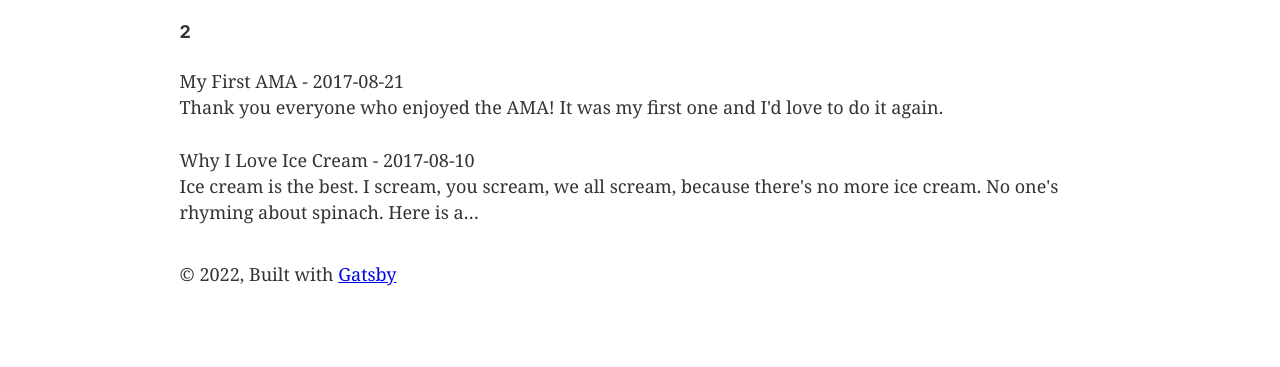
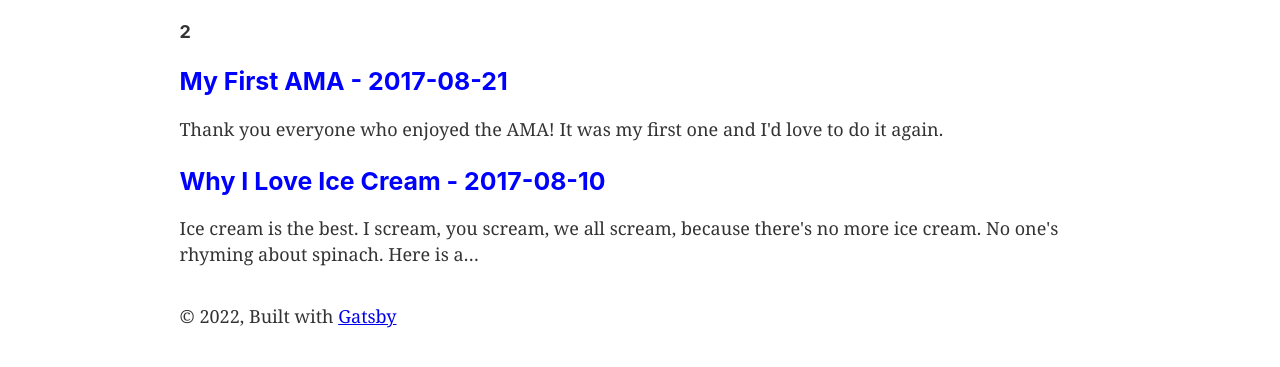
Before and after one commit to wolfter12/blog-with-gutsby, a Gatsby site: page / in a window 1280 px wide. Shown: the part 171-538 px from the top of the page. Built offline with nearby package versions, Linux system fonts and the light colour scheme; Gatsby itself is replaced by a stand-in of ours.

Commit message:
refactor with styled components

```diff
--- a/src/pages/index.js
+++ b/src/pages/index.js
@@ -1,8 +1,18 @@
 import * as React from "react"
-import { graphql } from "gatsby"
+import { graphql, Link } from "gatsby"
+import styled from "styled-components"
 
 import Layout from "../components/layout"
 import Seo from "../components/seo"
+
+const BlogLink = styled(Link)`
+  text-decoration: none;
+`
+
+const BlogTitle = styled.h3`
+  margin-bottom: 20px;
+  color: blue;
+`
 
 const IndexPage = ({ data }) => {
   return (
@@ -13,9 +23,11 @@
         <h4>{data.allMarkdownRemark.totalCount}</h4>
         {data.allMarkdownRemark.edges.map(({ node }) => (
           <div key={node.id}>
-            <span>
-              {node.frontmatter.title} - {node.frontmatter.date}
-            </span>
+            <BlogLink to={node.fields.slug}>
+              <BlogTitle>
+                {node.frontmatter.title} - {node.frontmatter.date}
+              </BlogTitle>
+            </BlogLink>
             <p>{node.excerpt}</p>
           </div>
         ))}
```
